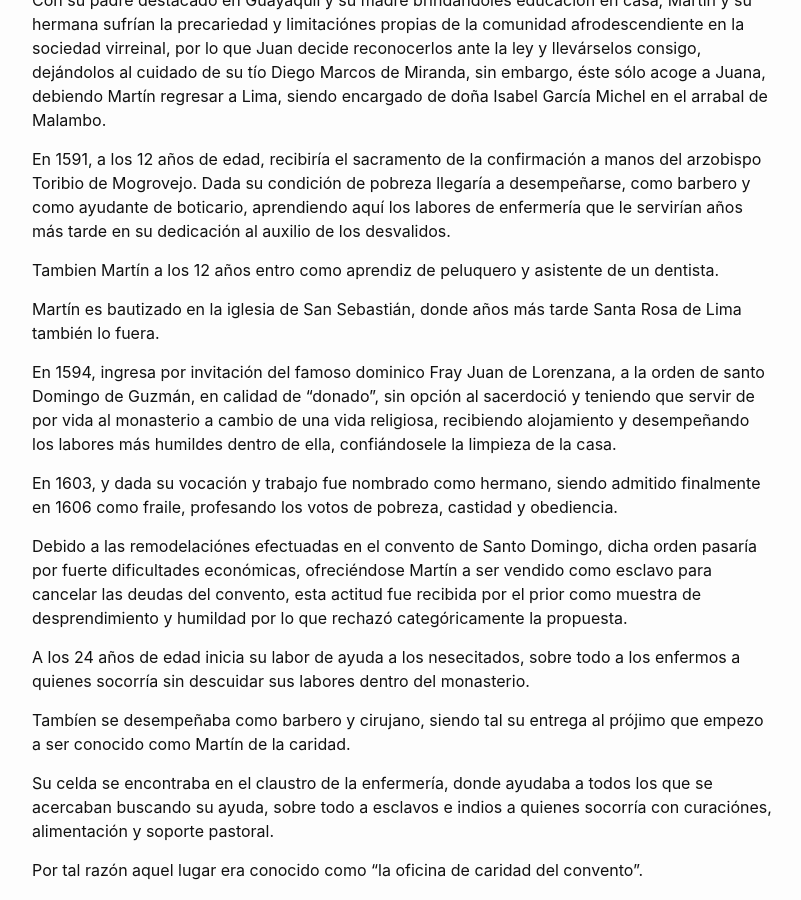
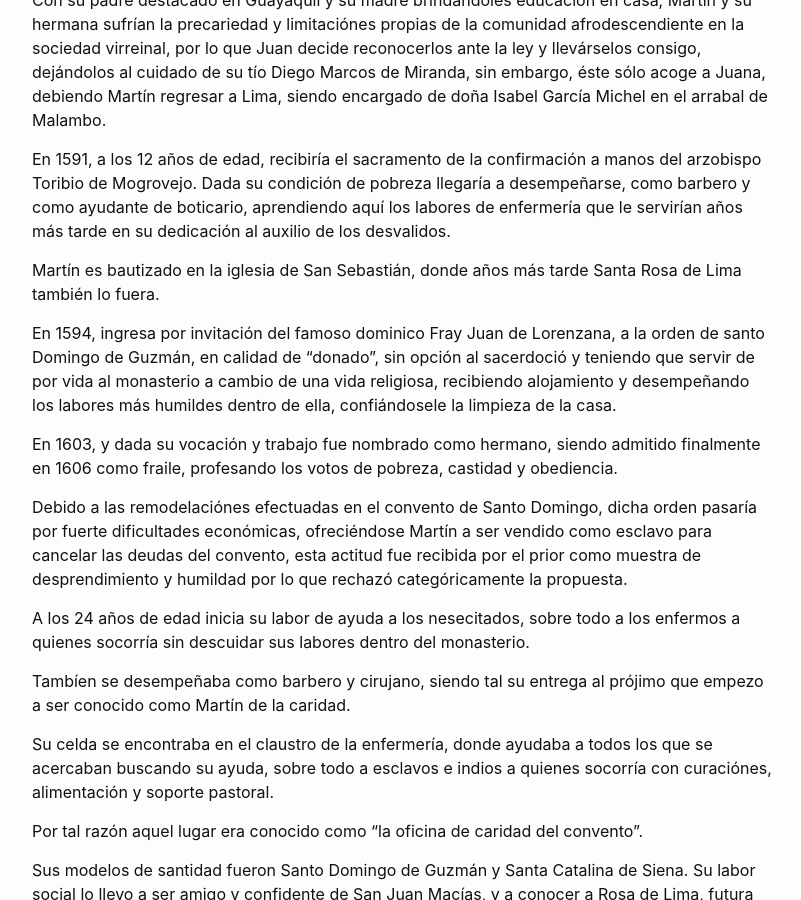
Before and after one commit to dylanmeca/dylanmeca.github.io, a Jekyll site: the page built from _posts/2021-08-10-La-vida-de-San-Martin-de-Porres.md, in a window 1280 px wide and 900 px high, scrolled down 967 px. Shown: the whole window, without its empty margins (238-1039 px from the left). Built offline with Jekyll 4.4.1, drawn with Linux system fonts in a browser that asks for light colours; a script that is not in the unit is left out; comment, search, counter and statistics services are not loaded.

Commit message:
Update 2021-08-10-La-vida-de-San-Martin-de-Porres.md

```diff
--- a/_posts/2021-08-10-La-vida-de-San-Martin-de-Porres.md
+++ b/_posts/2021-08-10-La-vida-de-San-Martin-de-Porres.md
@@ -31,8 +31,6 @@
 Con su padre destacado en Guayaquil y su madre brindándoles educación en casa, Martin y su hermana sufrían la precariedad y limitaciónes propias de la comunidad afrodescendiente en la sociedad virreinal, por lo que Juan decide reconocerlos ante la ley y llevárselos consigo, dejándolos al cuidado de su tío Diego Marcos de Miranda, sin embargo, éste sólo acoge a Juana, debiendo Martín regresar a Lima, siendo encargado de doña Isabel García Michel en el arrabal de Malambo.
 
 En 1591, a los 12 años de edad, recibiría el sacramento de la confirmación a manos del arzobispo Toribio de Mogrovejo. Dada su condición de pobreza llegaría a desempeñarse, como barbero y como ayudante de boticario, aprendiendo aquí los labores de enfermería que le servirían años más tarde en su dedicación al auxilio de los desvalidos.
-
-Tambien Martín a los 12 años entro como aprendiz de peluquero y asistente de un dentista.
 
 Martín es bautizado en la iglesia de San Sebastián, donde años más tarde Santa Rosa de Lima también lo fuera.
 
```
